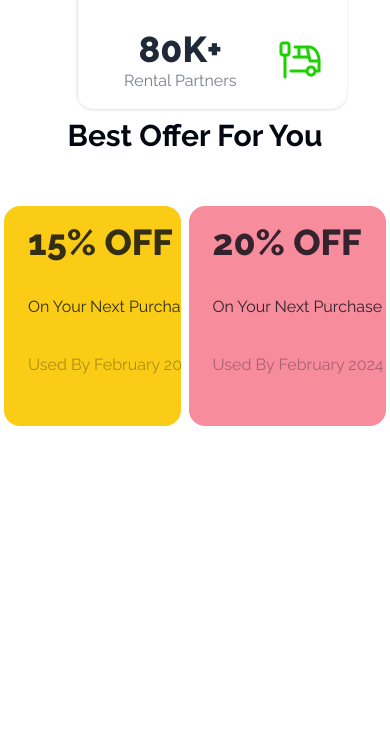
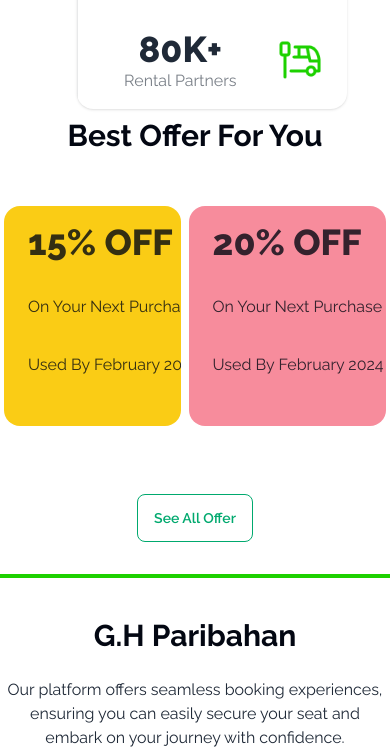
Before and after one commit to Mushfiqur0R/Booking-System, a plain HTML site: page index.html in a window 390 px wide. Shown: the part 752-1502 px from the top of the page. Before the commit the page ends 1182 px from the top, so only its background shows below. Drawn offline with nearby package versions, Linux system fonts and the light colour scheme.

Commit message:
added see all offer button and G.H Paribahn

```diff
--- a/index.html
+++ b/index.html
@@ -133,8 +133,8 @@
             </div>
 
             <!-- <div class="mt-12"> -->
-                <!-- coupon card -->
-                <!-- <div class="stats  bg-[#FFBF0F] md:w-[573px] md:h-[220px] text-primary-content ">
+            <!-- coupon card -->
+            <!-- <div class="stats  bg-[#FFBF0F] md:w-[573px] md:h-[220px] text-primary-content ">
 
                     <div class="stat">
                         <div class="stat-value ">15% OFF</div>
@@ -158,15 +158,16 @@
                     <div class="stat">
                         <div class="stat-value text-[#030712CC]">15% OFF</div>
                         <div class="stat-title text-[#030712CC]">On Your Next Purchase</div>
-                        <div class="stat-title text-[#03071250]">Used By February 2024</div>
+                        <div class="stat-title text-[#030712CC] md:text-[#03071250]">Used By February 2024</div>
                     </div>
 
-                    <div class="border-0 bg-cover h-220 w-12" style="background-image: url('images/cupon-devider.png');">
+                    <div class="border-0 bg-cover h-220 w-12"
+                        style="background-image: url('images/cupon-devider.png');">
                     </div>
 
                     <div class="stat">
                         <div class="stat-value text-[#030712CC]">NEW15</div>
-                        <div class="stat-title text-[#03071250]">Coupon Code</div>
+                        <div class="stat-title text-[#030712CC] md:text-[#03071250]">Coupon Code</div>
                     </div>
 
                 </div>
@@ -176,20 +177,32 @@
                     <div class="stat">
                         <div class="stat-value text-[#030712CC]">20% OFF</div>
                         <div class="stat-title text-[#030712CC]">On Your Next Purchase</div>
-                        <div class="stat-title text-[#03071250]">Used By February 2024</div>
+                        <div class="stat-title text-[#030712CC] md:text-[#03071250]">Used By February 2024</div>
                     </div>
 
-                    <div class="border-0 bg-cover h-220 w-12" style="background-image: url('images/cupon-devider.png');">
+                    <div class="border-0 bg-cover h-220 w-12"
+                        style="background-image: url('images/cupon-devider.png');">
                     </div>
 
                     <div class="stat">
                         <div class="stat-value text-[#030712CC]">Couple 20</div>
-                        <div class="stat-title text-[#03071250]">Coupon Code</div>
+                        <div class="stat-title text-[#030712CC] md:text-[#03071250]">Coupon Code</div>
                     </div>
 
                 </div>
+
             </div>
-
+            <div class="mt-16 mb-8 md:mb-20 flex justify-center">
+                <button class="btn btn-outline btn-success text-[#1DD100]">See All Offer</button>
+            </div>
+            <hr class="mb-8 md:mb-[120px] border-2 border-[#1DD100]">
+        </section>
+        <section>
+            <!-- G.H Paribahan -->
+            <div>
+                <h1 class="text-3xl md:text-4xl text-[#030712] font-bold text-center mb-6 mt-[40px] md:mt-[120px]">G.H Paribahan</h1>
+                <p class="md:w-[736px] md:ml-[350px] text-center">Our platform offers seamless booking experiences, ensuring you can easily secure your seat and embark on your journey with confidence. </p>
+            </div>
         </section>
     </main>
 
```
